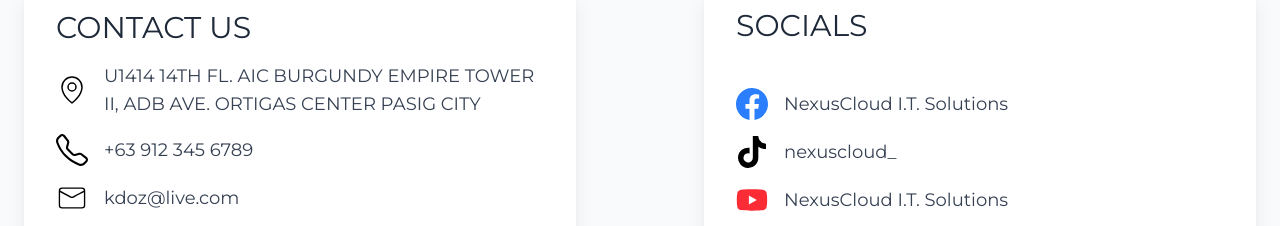
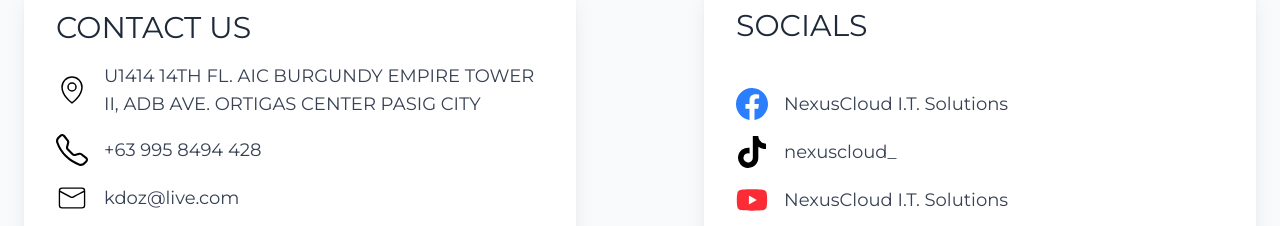
Before and after one commit to JesnerPerillo/NexusCloud-1, a React (Vite) app in the folder nexus-cloud-website/: page /#/courses in a window 1280 px wide. Shown: the part 3372-3598 px from the top of the page. Built offline with nearby package versions, Linux system fonts and the light colour scheme; no server answers.

Commit message:
Changed the contact number

```diff
--- a/nexus-cloud-website/src/Components/Contact.jsx
+++ b/nexus-cloud-website/src/Components/Contact.jsx
@@ -22,7 +22,7 @@ export default function Contact() {
             {/* Phone Number */}
             <div className="flex items-center text-lg text-gray-700 space-x-4 transition-all hover:text-[#f4ca4f]">
               <BsTelephone className="w-8 h-8 text-black" />
-              <p className="hover:cursor-pointer">+63 912 345 6789</p>
+              <p className="hover:cursor-pointer">+63 995 8494 428</p>
             </div>
 
             {/* Email */}
```
